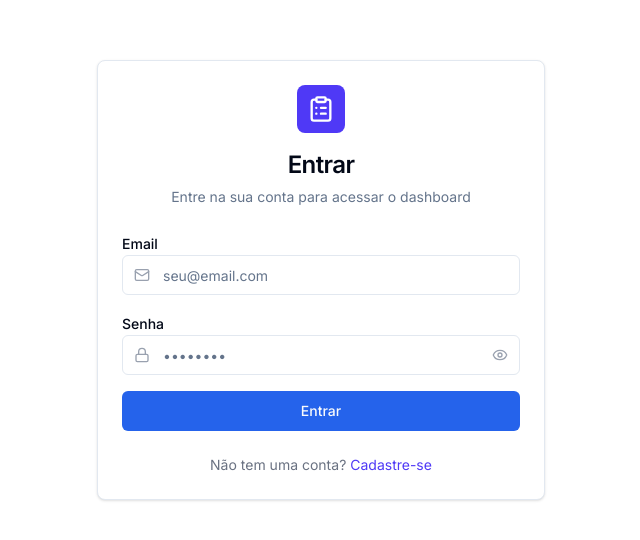
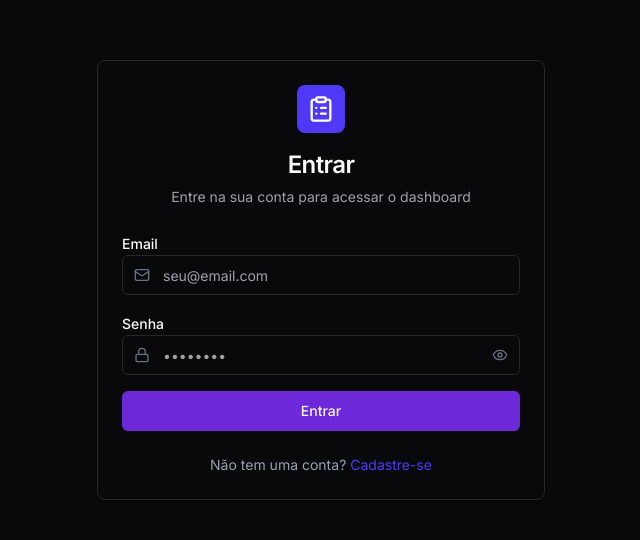
Before and after one commit to batazin/dashboard, a Next.js app: page /auth/login in a window 1280 px wide. Shown: the part 120-660 px from the top of the page, without its empty margins (319-959 px from the left). Built offline with nearby package versions, Linux system fonts and the light colour scheme; no server answers.

Commit message:
edit: tema escuro

```diff
--- a/app/auth/login/page.tsx
+++ b/app/auth/login/page.tsx
@@ -56,7 +56,7 @@ function LoginForm() {
   }
 
   return (
-    <div className="min-h-screen flex items-center justify-center bg-white dark:bg-slate-950 px-4">
+    <div className="min-h-screen flex items-center justify-center bg-background px-4">
       <Card className="w-full max-w-md">
         <CardHeader className="text-center">
           <div className="w-12 h-12 bg-indigo-600 rounded-lg flex items-center justify-center mx-auto mb-4">
--- a/app/auth/register/page.tsx
+++ b/app/auth/register/page.tsx
@@ -64,7 +64,7 @@ export default function RegisterPage() {
   }
 
   return (
-    <div className="min-h-screen flex items-center justify-center bg-white dark:bg-slate-950 px-4">
+    <div className="min-h-screen flex items-center justify-center bg-background px-4">
       <Card className="w-full max-w-md">
         <CardHeader className="text-center">
           <div className="w-12 h-12 bg-indigo-600 rounded-lg flex items-center justify-center mx-auto mb-4">
--- a/app/globals.css
+++ b/app/globals.css
@@ -3,78 +3,84 @@
 @custom-variant dark (&:is(.dark *));
 
 @theme inline {
-  --color-background: var(--color-background);
-  --color-foreground: var(--color-foreground);
-  --color-card: var(--color-card);
-  --color-card-foreground: var(--color-card-foreground);
-  --color-popover: var(--color-popover);
-  --color-popover-foreground: var(--color-popover-foreground);
-  --color-primary: var(--color-primary);
-  --color-primary-foreground: var(--color-primary-foreground);
-  --color-secondary: var(--color-secondary);
-  --color-secondary-foreground: var(--color-secondary-foreground);
-  --color-muted: var(--color-muted);
-  --color-muted-foreground: var(--color-muted-foreground);
-  --color-accent: var(--color-accent);
-  --color-accent-foreground: var(--color-accent-foreground);
-  --color-destructive: var(--color-destructive);
-  --color-destructive-foreground: var(--color-destructive-foreground);
-  --color-border: var(--color-border);
-  --color-input: var(--color-input);
-  --color-ring: var(--color-ring);
+  --color-background: var(--background);
+  --color-foreground: var(--foreground);
+  --color-card: var(--card);
+  --color-card-foreground: var(--card-foreground);
+  --color-popover: var(--popover);
+  --color-popover-foreground: var(--popover-foreground);
+  --color-primary: var(--primary);
+  --color-primary-foreground: var(--primary-foreground);
+  --color-secondary: var(--secondary);
+  --color-secondary-foreground: var(--secondary-foreground);
+  --color-muted: var(--muted);
+  --color-muted-foreground: var(--muted-foreground);
+  --color-accent: var(--accent);
+  --color-accent-foreground: var(--accent-foreground);
+  --color-destructive: var(--destructive);
+  --color-destructive-foreground: var(--destructive-foreground);
+  --color-border: var(--border);
+  --color-input: var(--input);
+  --color-ring: var(--ring);
+  --radius-lg: var(--radius);
+  --radius-md: calc(var(--radius) - 2px);
+  --radius-sm: calc(var(--radius) - 4px);
 }
+
 @layer base {
   :root {
-    --color-background: hsl(0 0% 100%);
-    --color-foreground: hsl(222.2 84% 4.9%);
-    --color-card: hsl(0 0% 100%);
-    --color-card-foreground: hsl(222.2 84% 4.9%);
-    --color-popover: hsl(0 0% 100%);
-    --color-popover-foreground: hsl(222.2 84% 4.9%);
-    --color-primary: hsl(221.2 83.2% 53.3%);
-    --color-primary-foreground: hsl(210 40% 98%);
-    --color-secondary: hsl(210 40% 96.1%);
-    --color-secondary-foreground: hsl(222.2 47.4% 11.2%);
-    --color-muted: hsl(210 40% 96.1%);
-    --color-muted-foreground: hsl(215.4 16.3% 46.9%);
-    --color-accent: hsl(210 40% 90%); /* Darkened for better hover visibility */
-    --color-accent-foreground: hsl(222.2 47.4% 11.2%);
-    --color-destructive: hsl(0 84.2% 60.2%);
-    --color-destructive-foreground: hsl(210 40% 98%);
-    --color-border: hsl(214.3 31.8% 91.4%);
-    --color-input: hsl(214.3 31.8% 91.4%);
-    --color-ring: hsl(221.2 83.2% 53.3%);
+    --background: hsl(0 0% 100%);
+    --foreground: hsl(240 10% 3.9%);
+    --card: hsl(0 0% 100%);
+    --card-foreground: hsl(240 10% 3.9%);
+    --popover: hsl(0 0% 100%);
+    --popover-foreground: hsl(240 10% 3.9%);
+    --primary: hsl(263.4 70% 50.4%);
+    --primary-foreground: hsl(210 20% 98%);
+    --secondary: hsl(240 4.8% 95.9%);
+    --secondary-foreground: hsl(240 5.9% 10%);
+    --muted: hsl(240 4.8% 95.9%);
+    --muted-foreground: hsl(240 3.8% 46.1%);
+    --accent: hsl(240 4.8% 95.9%);
+    --accent-foreground: hsl(240 5.9% 10%);
+    --destructive: hsl(0 84.2% 60.2%);
+    --destructive-foreground: hsl(210 20% 98%);
+    --border: hsl(240 5.9% 90%);
+    --input: hsl(240 5.9% 90%);
+    --ring: hsl(263.4 70% 50.4%);
+    --radius: 0.5rem;
   }
 
   .dark {
-    --color-background: hsl(222.2 84% 4.9%);
-    --color-foreground: hsl(210 40% 98%);
-    --color-card: hsl(222.2 84% 4.9%);
-    --color-card-foreground: hsl(210 40% 98%);
-    --color-popover: hsl(222.2 84% 4.9%);
-    --color-popover-foreground: hsl(210 40% 98%);
-    --color-primary: hsl(221.2 83.2% 53.3%);
-    --color-primary-foreground: hsl(222.2 47.4% 11.2%);
-    --color-secondary: hsl(217.2 32.6% 17.5%);
-    --color-secondary-foreground: hsl(210 40% 98%);
-    --color-muted: hsl(217.2 32.6% 17.5%);
-    --color-muted-foreground: hsl(215 20.2% 65.1%);
-    --color-accent: hsl(217.2 32.6% 17.5%);
-    --color-accent-foreground: hsl(210 40% 98%);
-    --color-destructive: hsl(0 84.2% 60.2%);
-    --color-destructive-foreground: hsl(210 40% 98%);
-    --color-border: hsl(217.2 32.6% 17.5%);
-    --color-input: hsl(217.2 32.6% 17.5%);
-    --color-ring: hsl(221.2 83.2% 53.3%);
+    --background: hsl(240 10% 3.9%);
+    --foreground: hsl(0 0% 98%);
+    --card: hsl(240 10% 3.9%);
+    --card-foreground: hsl(0 0% 98%);
+    --popover: hsl(240 10% 3.9%);
+    --popover-foreground: hsl(0 0% 98%);
+    --primary: hsl(263.4 70% 50.4%);
+    --primary-foreground: hsl(210 20% 98%);
+    --secondary: hsl(240 3.7% 15.9%);
+    --secondary-foreground: hsl(0 0% 98%);
+    --muted: hsl(240 3.7% 15.9%);
+    --muted-foreground: hsl(240 5% 64.9%);
+    --accent: hsl(240 3.7% 15.9%);
+    --accent-foreground: hsl(0 0% 98%);
+    --destructive: hsl(0 62.8% 30.6%);
+    --destructive-foreground: hsl(0 0% 98%);
+    --border: hsl(240 3.7% 15.9%);
+    --input: hsl(240 3.7% 15.9%);
+    --ring: hsl(263.4 70% 50.4%);
   }
 }
 
-* {
-  border-color: var(--color-border);
+@layer base {
+  * {
+    border-color: var(--border);
+  }
+  body {
+    background-color: var(--background);
+    color: var(--foreground);
+    font-feature-settings: "rlig" 1, "calt" 1;
+  }
 }
-
-body {
-  background-color: var(--color-background);
-  color: var(--color-foreground);
-  font-feature-settings: "rlig" 1, "calt" 1;
-}
--- a/components/providers.tsx
+++ b/components/providers.tsx
@@ -7,7 +7,7 @@ import { SocketProvider } from "@/lib/socket"
 
 export function Providers({ children }: { children: React.ReactNode }) {
   return (
-    <ThemeProvider attribute="class" defaultTheme="light" forcedTheme="light" storageKey="theme">
+    <ThemeProvider attribute="class" defaultTheme="dark" storageKey="theme">
       <SessionProvider>
         <SocketProvider>
           {children}
--- a/components/ui/dropdown-menu.tsx
+++ b/components/ui/dropdown-menu.tsx
@@ -40,7 +40,7 @@ const DropdownMenuSubContent = React.forwardRef<
   <DropdownMenuPrimitive.SubContent
     ref={ref}
     className={cn(
-      "z-50 min-w-32 overflow-hidden rounded-md border p-1 text-popover-foreground shadow-lg data-[state=open]:animate-in data-[state=closed]:animate-out data-[state=closed]:fade-out-0 data-[state=open]:fade-in-0 data-[state=closed]:zoom-out-95 data-[state=open]:zoom-in-95 data-[side=bottom]:slide-in-from-top-2 data-[side=left]:slide-in-from-right-2 data-[side=right]:slide-in-from-left-2 data-[side=top]:slide-in-from-bottom-2 !bg-white dark:!bg-slate-950",
+      "z-50 min-w-32 overflow-hidden rounded-md border p-1 text-popover-foreground shadow-lg data-[state=open]:animate-in data-[state=closed]:animate-out data-[state=closed]:fade-out-0 data-[state=open]:fade-in-0 data-[state=closed]:zoom-out-95 data-[state=open]:zoom-in-95 data-[side=bottom]:slide-in-from-top-2 data-[side=left]:slide-in-from-right-2 data-[side=right]:slide-in-from-left-2 data-[side=top]:slide-in-from-bottom-2 bg-popover",
       className
     )}
     {...props}
@@ -57,7 +57,7 @@ const DropdownMenuContent = React.forwardRef<
       ref={ref}
       sideOffset={sideOffset}
       className={cn(
-        "z-50 min-w-32 overflow-hidden rounded-md border p-1 text-popover-foreground shadow-md data-[state=open]:animate-in data-[state=closed]:animate-out data-[state=closed]:fade-out-0 data-[state=open]:fade-in-0 data-[state=closed]:zoom-out-95 data-[state=open]:zoom-in-95 data-[side=bottom]:slide-in-from-top-2 data-[side=left]:slide-in-from-right-2 data-[side=right]:slide-in-from-left-2 data-[side=top]:slide-in-from-bottom-2 !bg-white dark:!bg-slate-950",
+        "z-50 min-w-32 overflow-hidden rounded-md border p-1 text-popover-foreground shadow-md data-[state=open]:animate-in data-[state=closed]:animate-out data-[state=closed]:fade-out-0 data-[state=open]:fade-in-0 data-[state=closed]:zoom-out-95 data-[state=open]:zoom-in-95 data-[side=bottom]:slide-in-from-top-2 data-[side=left]:slide-in-from-right-2 data-[side=right]:slide-in-from-left-2 data-[side=top]:slide-in-from-bottom-2 bg-popover",
         className
       )}
       {...props}
--- a/components/ui/select.tsx
+++ b/components/ui/select.tsx
@@ -65,7 +65,7 @@ const SelectContent = React.forwardRef<
     <SelectPrimitive.Content
       ref={ref}
       className={cn(
-        "relative z-50 max-h-96 min-w-32 overflow-hidden rounded-md border shadow-md bg-white text-gray-900 dark: bg-slate-950 dark:text-gray-100 data-[state=open]:animate-in data-[state=closed]:animate-out data-[state=closed]:fade-out-0 data-[state=open]:fade-in-0 data-[state=closed]:zoom-out-95 data-[state=open]:zoom-in-95 data-[side=bottom]:slide-in-from-top-2 data-[side=left]:slide-in-from-right-2 data-[side=right]:slide-in-from-left-2 data-[side=top]:slide-in-from-bottom-2",
+        "relative z-50 max-h-96 min-w-32 overflow-hidden rounded-md border bg-popover text-popover-foreground shadow-md data-[state=open]:animate-in data-[state=closed]:animate-out data-[state=closed]:fade-out-0 data-[state=open]:fade-in-0 data-[state=closed]:zoom-out-95 data-[state=open]:zoom-in-95 data-[side=bottom]:slide-in-from-top-2 data-[side=left]:slide-in-from-right-2 data-[side=right]:slide-in-from-left-2 data-[side=top]:slide-in-from-bottom-2",
         position === "popper" &&
         "data-[side=bottom]:translate-y-1 data-[side=left]:-translate-x-1 data-[side=right]:translate-x-1 data-[side=top]:-translate-y-1",
         className
```
